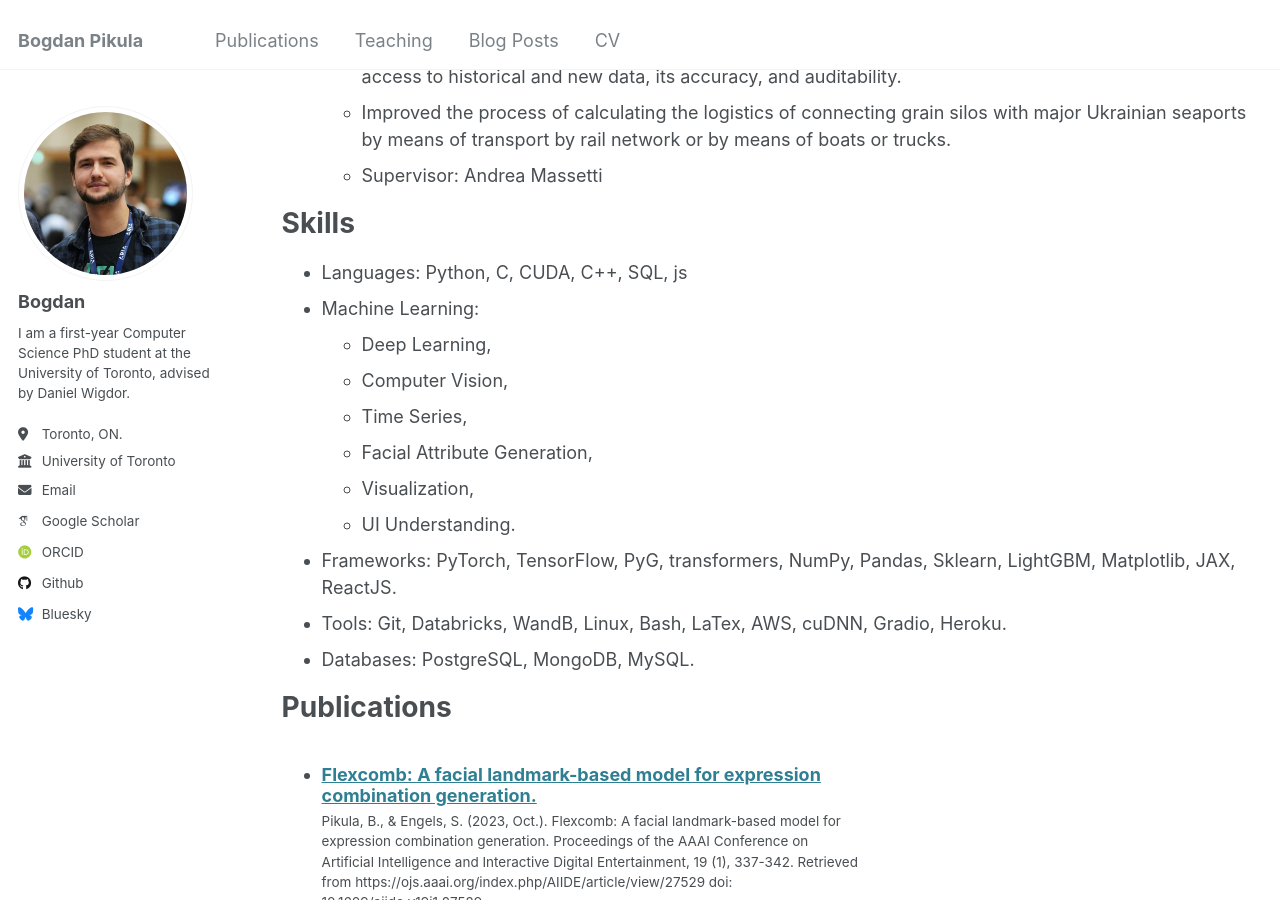
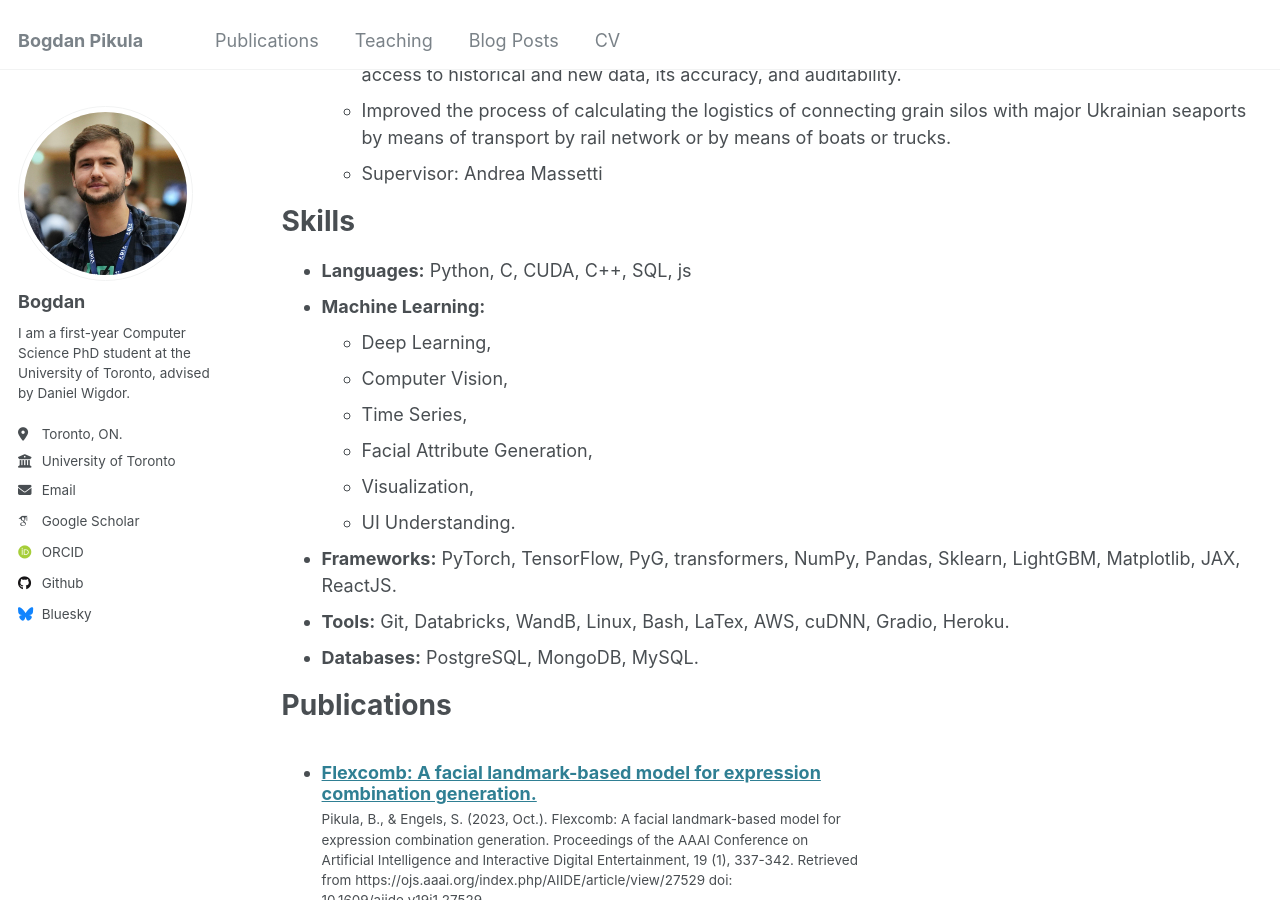
Before and after one commit to bogdan-pikula/bogdan-pikula.github.io, a Jekyll site: the page built from _pages/cv.md, in a window 1280 px wide and 900 px high, scrolled down 1532 px. Built offline with Jekyll 4.4.1, drawn with Linux system fonts in a browser that asks for light colours; some web fonts are replaced; some of the changed text lies outside the part shown.

Commit message:
cv emphasis

```diff
--- a/_pages/cv.md
+++ b/_pages/cv.md
@@ -1,6 +1,6 @@
 ---
 layout: archive
-title: "[CV](https://drive.google.com/file/d/1CYLtOa4AP3fI2ToVRO7lAbbXP_4No6zx/view?usp=sharing)"
+title: "CV"
 permalink: /cv/
 author_profile: true
 redirect_from:
@@ -50,17 +52,17 @@ Work experience
 
 Skills
 ======
-* Languages: Python, C, CUDA, C++, SQL, js
-* Machine Learning:
+* **Languages:** Python, C, CUDA, C++, SQL, js
+* **Machine Learning:**
   * Deep Learning,
   * Computer Vision,
   * Time Series,
   * Facial Attribute Generation,
   * Visualization,
   * UI Understanding.
-* Frameworks: PyTorch, TensorFlow, PyG, transformers, NumPy, Pandas, Sklearn, LightGBM, Matplotlib, JAX, ReactJS.
-* Tools: Git, Databricks, WandB, Linux, Bash, LaTex, AWS, cuDNN, Gradio, Heroku.
-* Databases: PostgreSQL, MongoDB, MySQL.
+* **Frameworks:** PyTorch, TensorFlow, PyG, transformers, NumPy, Pandas, Sklearn, LightGBM, Matplotlib, JAX, ReactJS.
+* **Tools:** Git, Databricks, WandB, Linux, Bash, LaTex, AWS, cuDNN, Gradio, Heroku.
+* **Databases:** PostgreSQL, MongoDB, MySQL.
 
 Publications
 ======
```
Also changed, not shown: other parts of _pages/cv.md (+10 -8 lines).
